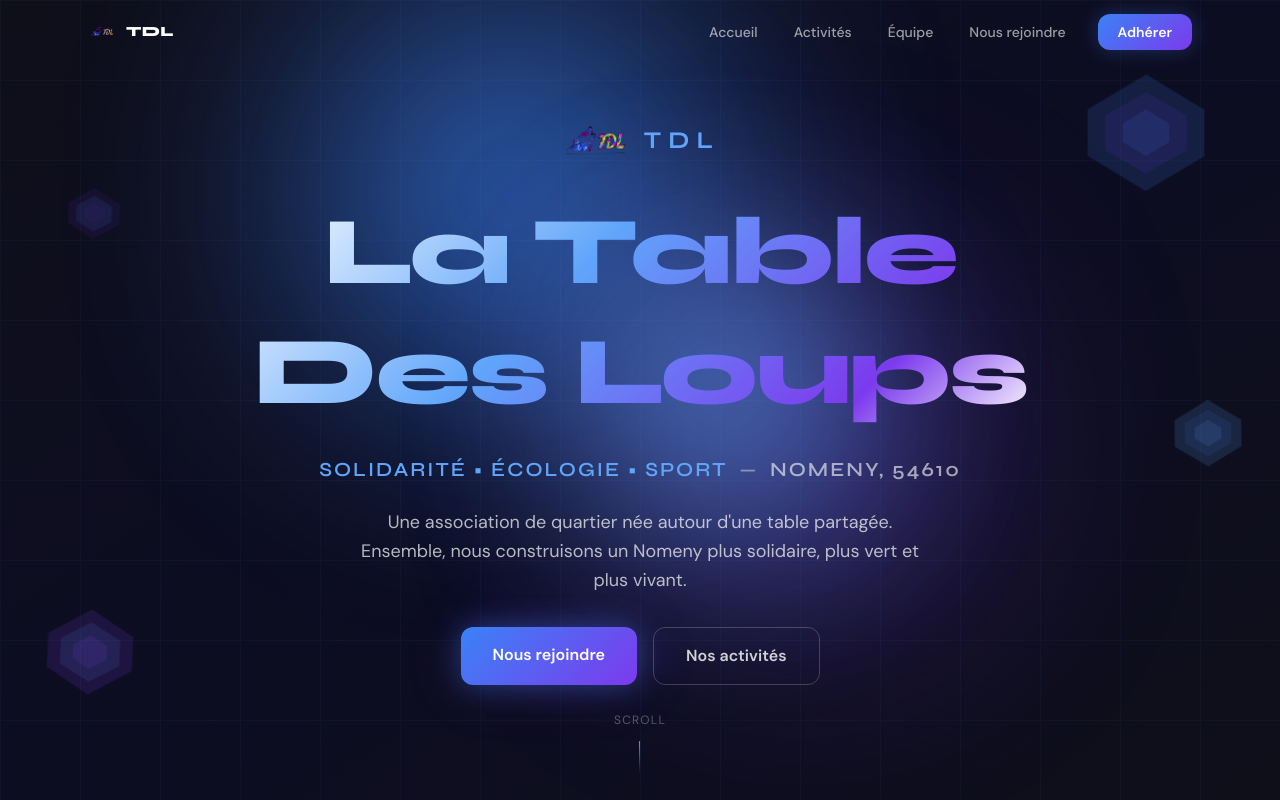
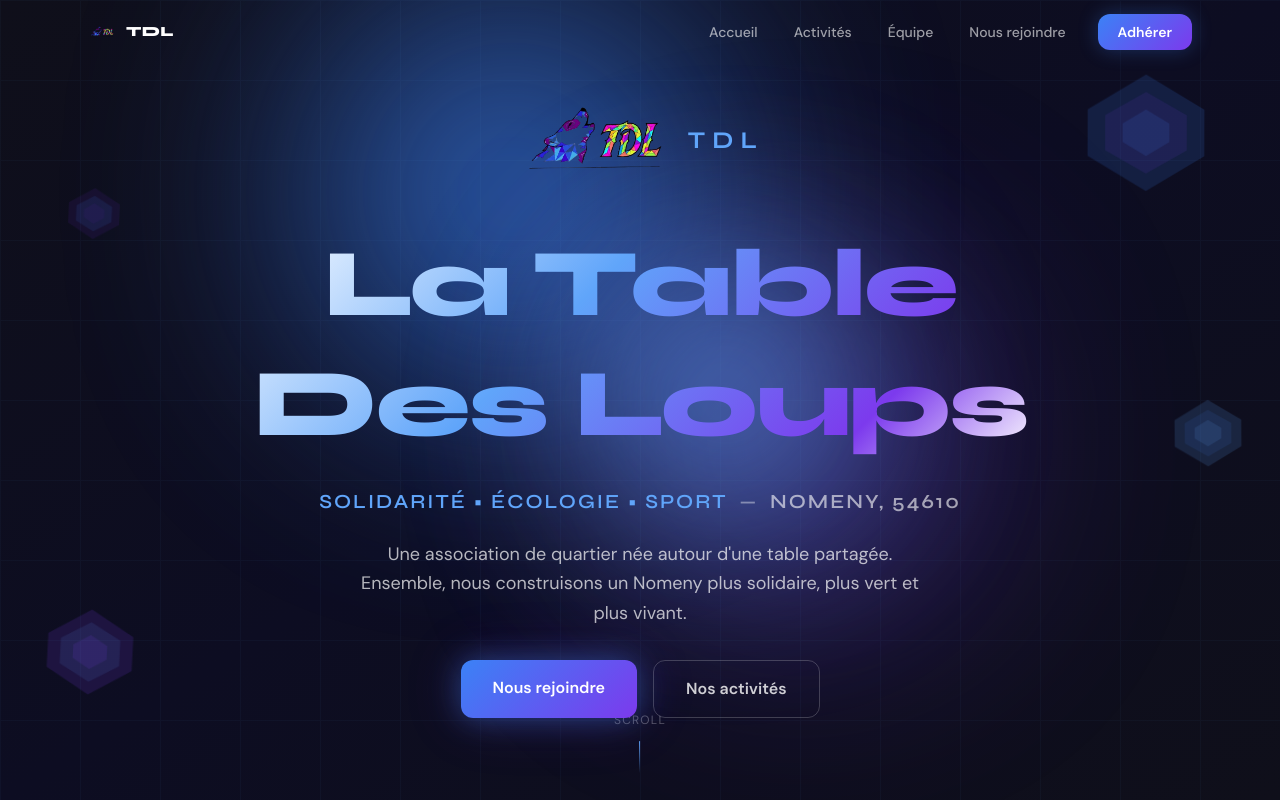
Before and after one commit to Corentincode07/table-des-loups, a Next.js app: page / in a window 1280 px wide. Shown: the top 800 px of the page. Built offline with nearby package versions, Linux system fonts and the light colour scheme.

Commit message:
logo plus grand + fond transparent

```diff
--- a/components/Footer.tsx
+++ b/components/Footer.tsx
@@ -37,7 +37,7 @@ export default function Footer() {
           {/* Brand */}
           <div>
             <div className="flex items-center gap-3 mb-4">
-              <Image src="/logo.png" width={32} height={32} alt="Logo La Table Des Loups" />
+              <Image src="/logo.png" width={64} height={64} alt="Logo La Table Des Loups" style={{ objectFit: "contain" }} />
               <div>
                 <p className="font-extrabold text-white text-lg leading-none font-[family-name:var(--font-syne)]">
                   La Table Des Loups
--- a/components/Hero.tsx
+++ b/components/Hero.tsx
@@ -107,7 +107,7 @@ export default function Hero() {
           className="flex flex-col items-center gap-6"
         >
           <motion.div variants={itemVariants} className="flex items-center gap-3">
-            <Image src="/logo.png" width={72} height={72} alt="Logo La Table Des Loups" />
+            <Image src="/logo.png" width={160} height={160} alt="Logo La Table Des Loups" style={{ objectFit: "contain" }} />
             <span className="text-[#60A5FA] font-bold text-2xl tracking-[0.3em] uppercase font-[family-name:var(--font-syne)]">
               TDL
             </span>
--- a/components/Nav.tsx
+++ b/components/Nav.tsx
@@ -27,7 +27,7 @@ export default function Nav() {
       <div className="max-w-6xl mx-auto px-6 h-16 flex items-center justify-between">
         {/* Logo */}
         <a href="#accueil" className="flex items-center gap-2.5 group" aria-label="La Table Des Loups — Accueil">
-          <Image src="/logo.png" width={28} height={28} alt="Logo La Table Des Loups" />
+          <Image src="/logo.png" width={28} height={28} alt="Logo La Table Des Loups" style={{ objectFit: "contain" }} />
           <span className="font-extrabold text-white text-sm tracking-wide group-hover:text-[#60A5FA] transition-colors duration-200 font-[family-name:var(--font-syne)]">
             TDL
           </span>
```
